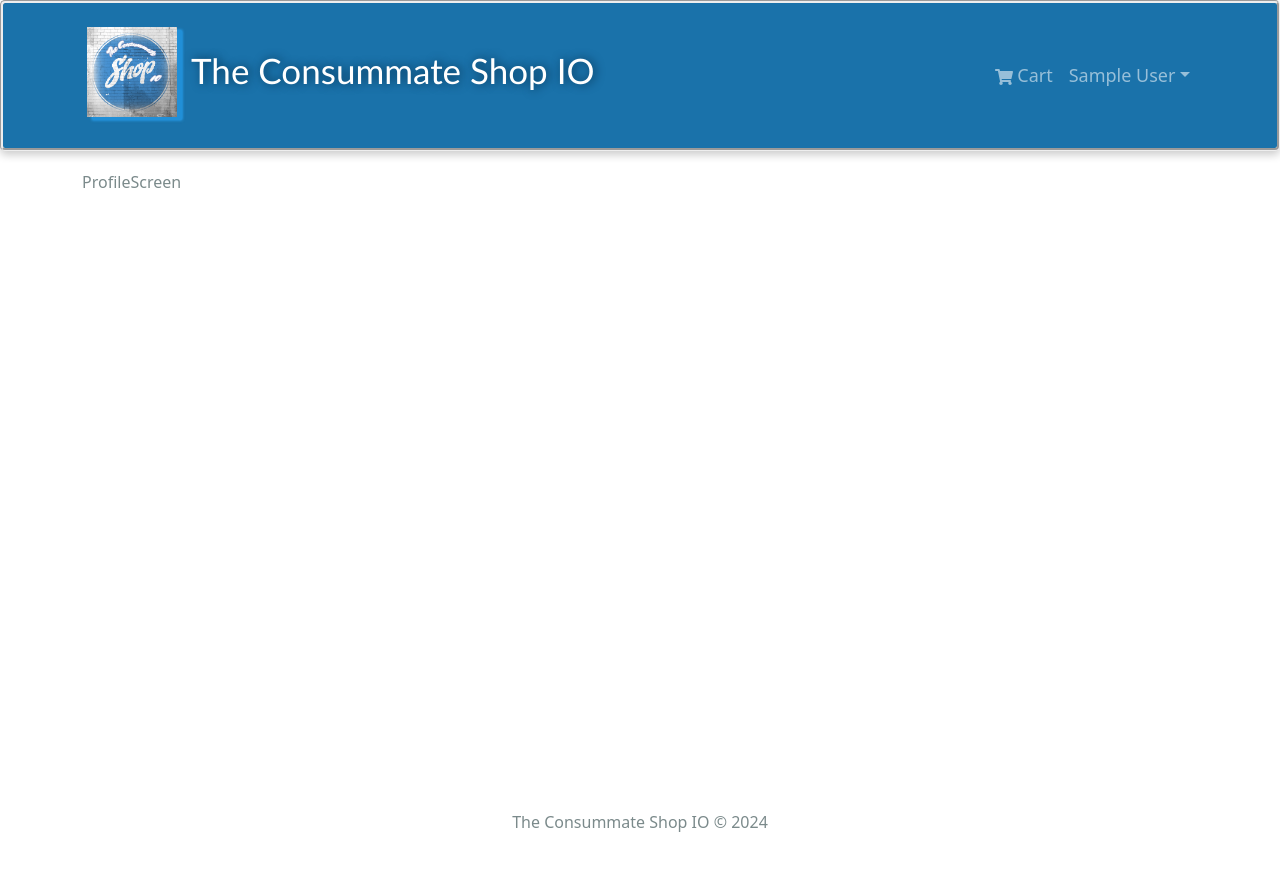
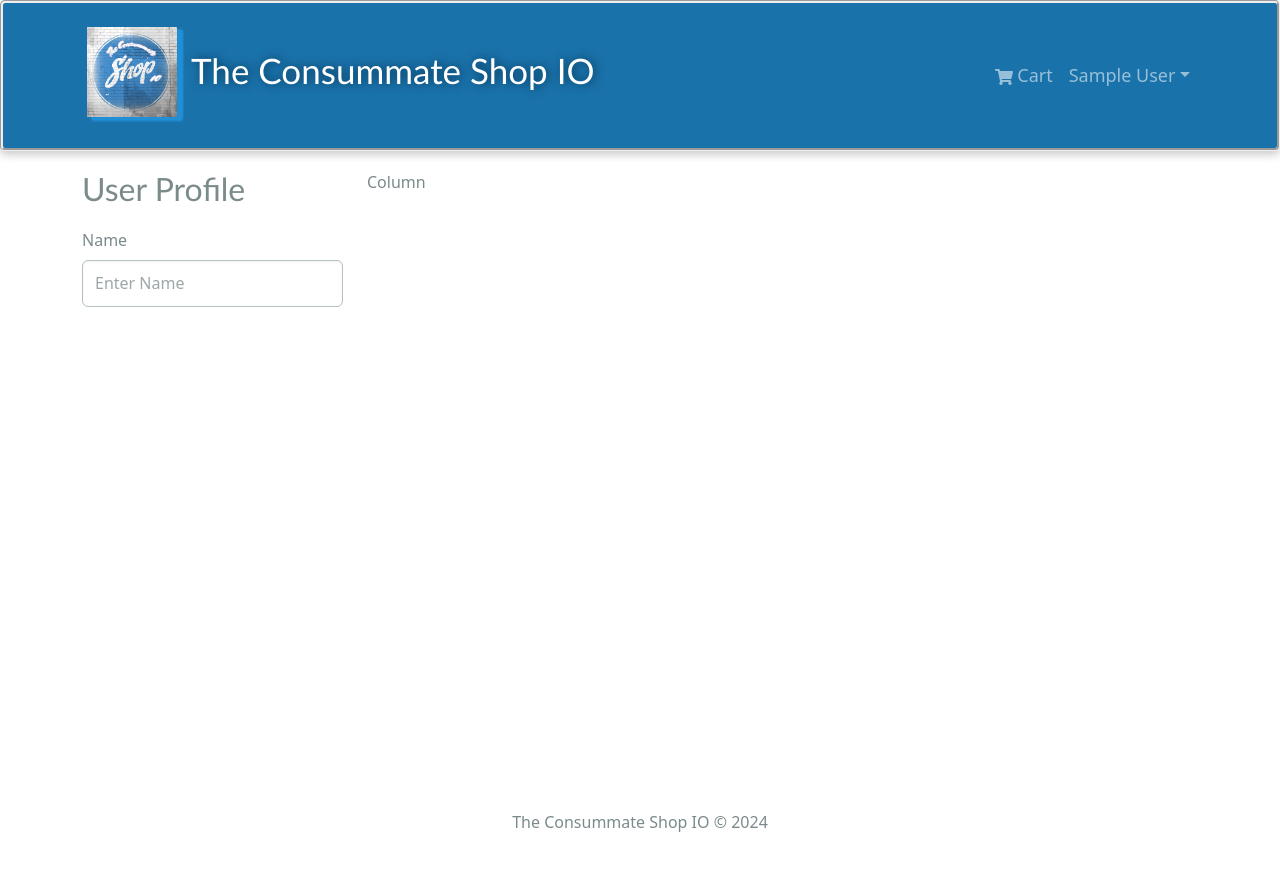
Before and after one commit to VigilBushido/Consummate_Shop_IO, a React (Create React App) app in the folder frontend/: page /profile in a window 1280 px wide. Built offline with nearby package versions, Linux system fonts and the light colour scheme; sample sign-in values are in the browser's storage.

Commit message:
+Form.Control

```diff
--- a/frontend/src/screens/ProfileScreen.jsx
+++ b/frontend/src/screens/ProfileScreen.jsx
@@ -25,8 +25,32 @@ const ProfileScreen = () => {
         }
     }, [userInfo.name, userInfo.email]);
 
+    const submitHandler = (e) => {
+        e.preventDefault();
+        console.log('submitHandler');
+    };
+
     return (
-        <div>ProfileScreen</div>
+        <Row>
+            <Col md={3}>
+                <h2>User Profile</h2>
+
+                <Form onSubmit={submitHandler}>
+                    <Form.Group controlId='name' className='my-2'>
+                        <Form.Label>Name</Form.Label>
+                        <Form.Control
+                            type='name'
+                            placeholder='Enter Name'
+                            value={name}
+                            onChange={(e) => setName(e.target.value)}
+                        ></Form.Control>
+                    </Form.Group>
+                </Form>
+            </Col>
+            <Col md={9}>
+                Column
+            </Col>
+        </Row>
     );
 };
 export default ProfileScreen;
```
